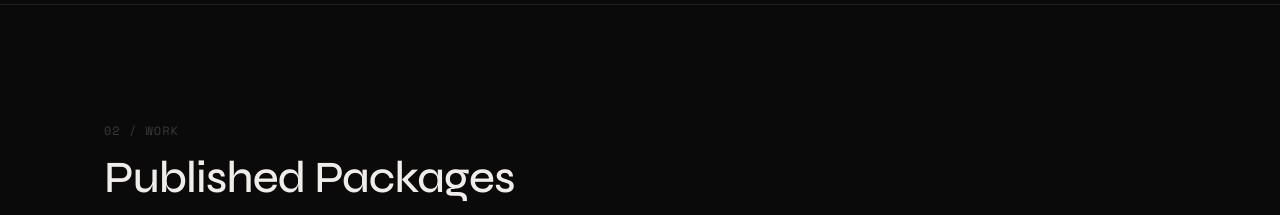
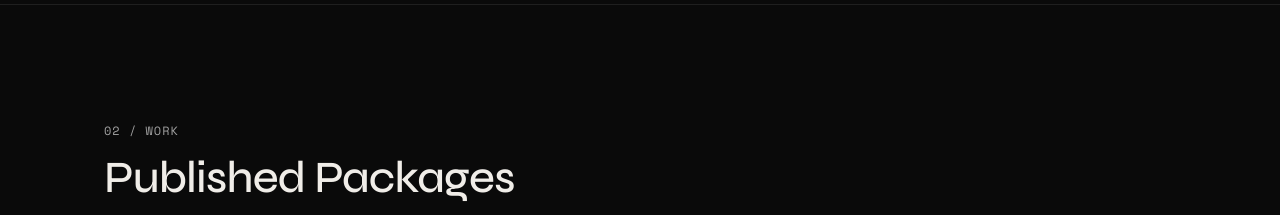
Before and after one commit to dax-side/portfolio, a React (Vite) app: page / in a window 1280 px wide. Shown: the part 960-1175 px from the top of the page. Built offline with nearby package versions, Linux system fonts and the light colour scheme; a web font is replaced by a local one.

Commit message:
fix: update sectionIndex and cardIndex colors for improved visibility

```diff
--- a/src/components/Work.jsx
+++ b/src/components/Work.jsx
@@ -217,7 +217,7 @@ const styles = {
     gap: '16px',
     marginBottom: 'var(--space-2xl)',
   },
-  sectionIndex: { color: '#3A3A3A' },
+  sectionIndex: { color: '#A0A0A0' },
   heading:      { color: '#F0EDE8' },
   subtext:      { color: '#808080', lineHeight: 1.6 },
 
@@ -255,7 +255,7 @@ const styles = {
     justifyContent: 'space-between',
     alignItems: 'center',
   },
-  cardIndex:   { color: '#3A3A3A' },
+  cardIndex:   { color: '#A0A0A0' },
   cardBody:    { flex: 1, display: 'flex', flexDirection: 'column', gap: '16px' },
   projectName: { color: '#F0EDE8', marginBottom: '4px' },
   tagline:     { color: '#E8FF5A', letterSpacing: '0.06em' },
```
